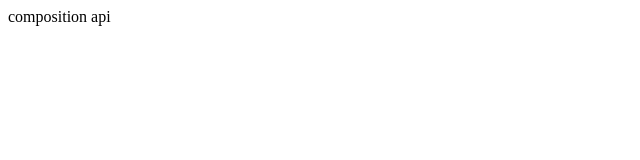
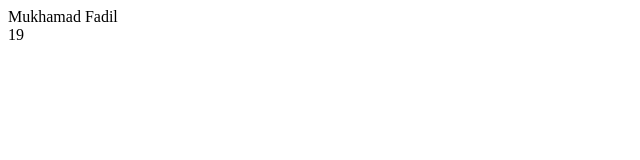
Before and after one commit to fadil9872/Rest-API, a Vue app: page / in a window 1280 px wide. Shown: the top 160 px of the page, without its empty margins (0-640 px from the left). Built offline with nearby package versions, Linux system fonts and the light colour scheme.

Commit message:
composition api #2 reactive

```diff
--- a/src/App.vue
+++ b/src/App.vue
@@ -1,21 +1,24 @@
 <template>
-  <div class="">{{ message }}</div>
+  <div class="">{{ user.name }}</div>
+  <div class="">{{ user.age }}</div>
 </template>
 
 <script>
-import { ref } from 'vue';
+import { reactive } from 'vue';
 
 export default {
   setup() {
-    const message = ref("halo");
+    const user = reactive({
+      name: "M Fadil",
+      age: "19"
+    });
 
     setTimeout(() => {
-      console.log(message);
-      message.value = "composition api";
+      user.name = "Mukhamad Fadil";
     }, 2000);
 
     return {
-      message
+      user
     }
   }
 }
```
